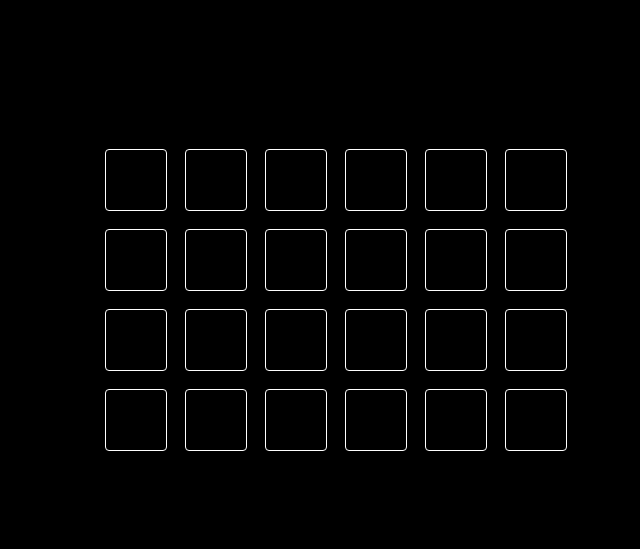
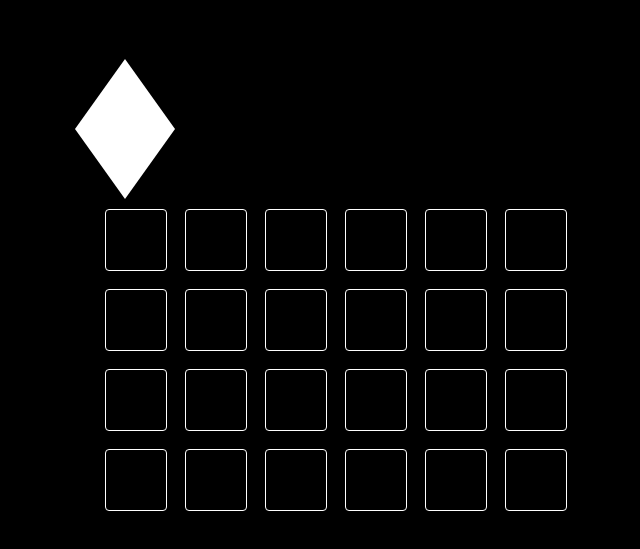
Before and after one commit to megelismi/lux, a React (Vite) app: page / in a window 1280 px wide. Shown: the part 101-650 px from the top of the page, without its empty margins (305-945 px from the left). Built offline with nearby package versions, Linux system fonts and the light colour scheme.

Commit message:
diamond component

```diff
--- a/src/App.tsx
+++ b/src/App.tsx
@@ -2,10 +2,16 @@ import { useState } from "react";
 import reactLogo from "./assets/react.svg";
 import viteLogo from "/vite.svg";
 import "./App.css";
+import Diamond from "./components/Diamond";
 import LightGrid from "./components/LightGrid";
 
 function App() {
-  return <LightGrid />;
+  return (
+    <>
+      <Diamond />
+      <LightGrid />
+    </>
+  );
 }
 
 export default App;
--- /dev/null
+++ b/src/components/Diamond.css
@@ -0,0 +1,19 @@
+.diamond {
+  width: 0;
+  height: 0;
+  position: relative;
+  top: -50px;
+  border: 50px solid transparent;
+  border-bottom: 70px solid white;
+}
+
+.diamond:after {
+  content: "";
+  position: absolute;
+  left: -50px;
+  top: 70px;
+  width: 0;
+  height: 0;
+  border: 50px solid transparent;
+  border-top: 70px solid white;
+}
--- /dev/null
+++ b/src/components/Diamond.tsx
@@ -0,0 +1,11 @@
+import "./Diamond.css";
+
+function Diamond({ color }: { color: string }) {
+  return (
+    <>
+      <div className="diamond"></div>
+    </>
+  );
+}
+
+export default Diamond;
--- a/src/components/LightGrid.tsx
+++ b/src/components/LightGrid.tsx
@@ -8,6 +8,7 @@ function LightGrid() {
   const [gradientDirection, setGradientDirection] = useState(null);
   const [gradient, setGradient] = useState(null);
 
+  // TODO: add comment for func
   function generateColorGradient(startColor, endColor, steps) {
     // Function to convert RGB color to an array of numbers
     function rgbToArray(color) {
@@ -44,9 +45,9 @@ function LightGrid() {
   const updateColor = () => {
     // this is the first time through, initialize the gradient state
     if (gradient === null) {
-      const startColor = "rgb(255, 0, 0)"; // Red
-      const endColor = "rgb(0, 0, 255)"; // Blue
-      const steps = 16;
+      const startColor = "rgb(255, 0, 0)"; // Red // hard coded for now
+      const endColor = "rgb(0, 0, 255)"; // Blue // hard coded for now
+      const steps = 16; // hard coded for now
 
       const generatedGradient = generateColorGradient(
         startColor,
```
